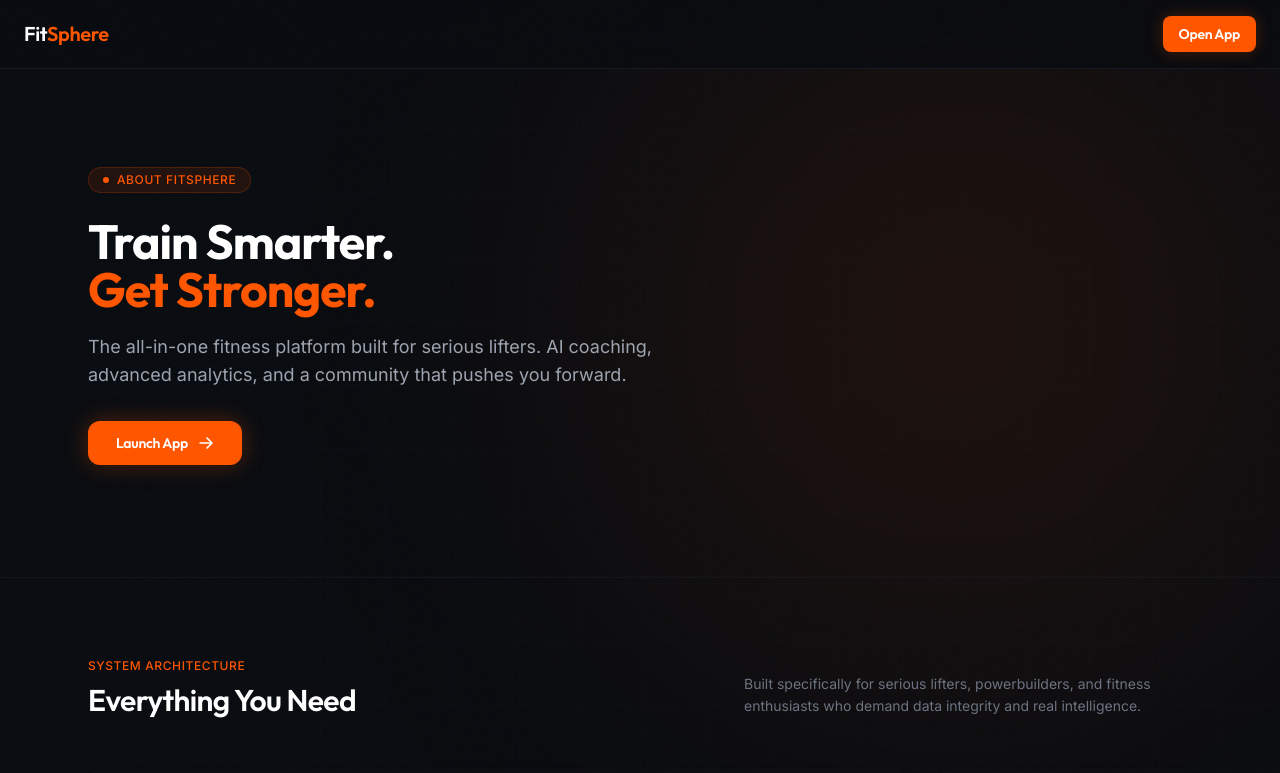
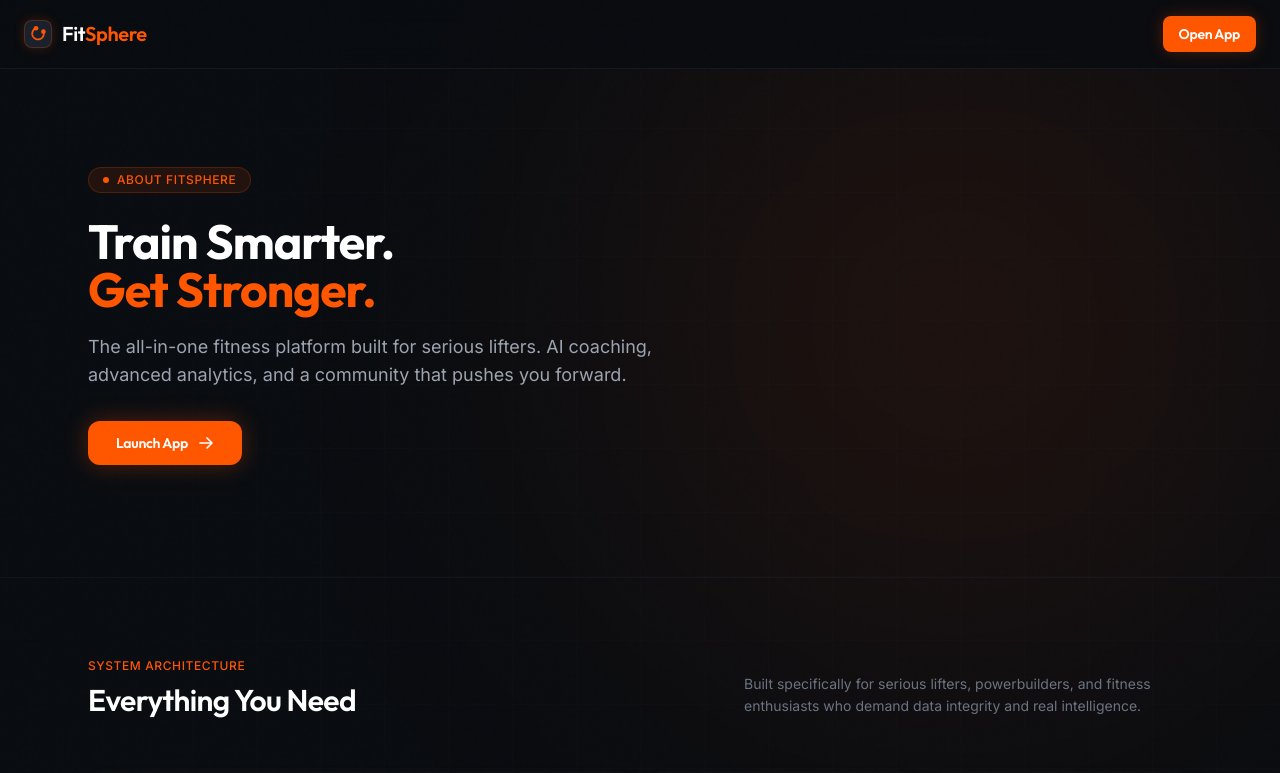
Before and after one commit to vaibhav-aiml/fitsphere, a Next.js app in the folder frontend/: page /about in a window 1280 px wide. Shown: the top 773 px of the page. Built offline with nearby package versions, Linux system fonts and the light colour scheme.

Commit message:
feat(brand): replace emoji badge with custom partial-ring barbell SVG LogoMark and update PWA/favicon assets

```diff
--- a/frontend/src/app/about/page.tsx
+++ b/frontend/src/app/about/page.tsx
@@ -4,6 +4,7 @@ import React, { useState } from 'react';
 import Link from 'next/link';
 import { motion } from 'framer-motion';
 import ErrorBoundary from '@/components/ErrorBoundary';
+import LogoMark from '@/components/LogoMark';
 
 export default function AboutPage() {
   const [billingCycle, setBillingCycle] = useState<'monthly' | 'annual'>('monthly');
@@ -160,7 +161,10 @@ export default function AboutPage() {
         {/* Navigation */}
         <nav className="relative z-20 border-b border-borderMuted/50 bg-obsidian/80 backdrop-blur-md">
           <div className="container mx-auto px-6 py-4 flex items-center justify-between">
-            <Link href="/" className="focus-visible:outline-none focus-visible:ring-2 focus-visible:ring-blaze rounded">
+            <Link href="/" className="flex items-center gap-2.5 group focus-visible:outline-none focus-visible:ring-2 focus-visible:ring-blaze rounded">
+              <div className="w-7 h-7 rounded-lg bg-elevated border border-blaze/25 flex items-center justify-center p-1 shadow-[0_0_12px_rgba(255,85,0,0.2)]">
+                <LogoMark size={18} />
+              </div>
               <h1 className="font-heading text-xl font-semibold text-white tracking-tight">
                 Fit<span className="text-blaze">Sphere</span>
               </h1>
--- a/frontend/src/components/AuthModal.tsx
+++ b/frontend/src/components/AuthModal.tsx
@@ -2,6 +2,7 @@
 
 import React from 'react';
 import Link from 'next/link';
+import LogoMark from '@/components/LogoMark';
 
 interface AuthModalProps {
   isOpen: boolean;
@@ -34,8 +35,8 @@ export default function AuthModal({
         </button>
 
         <div className="text-center mb-6">
-          <div className="w-16 h-16 bg-[#FF5500]/15 text-[#FF5500] rounded-2xl flex items-center justify-center text-3xl mx-auto mb-4 border border-[#FF5500]/30 shadow-[0_0_20px_rgba(255,85,0,0.2)]">
-            ⚡
+          <div className="w-16 h-16 bg-[#18202C] border border-[#FF5500]/25 rounded-2xl flex items-center justify-center p-3 mx-auto mb-4 neu-raised shadow-[0_0_20px_rgba(255,85,0,0.2)]">
+            <LogoMark size={36} />
           </div>
           <h2 className="text-2xl font-black text-white font-heading mb-2">{title}</h2>
           <p className="text-gray-400 text-sm">{description}</p>
--- a/frontend/src/components/LoadingSpinner.tsx
+++ b/frontend/src/components/LoadingSpinner.tsx
@@ -1,4 +1,5 @@
 import React from 'react';
+import LogoMark from '@/components/LogoMark';
 
 interface LoadingSpinnerProps {
   message?: string;
@@ -9,7 +10,9 @@ export const LoadingSpinner: React.FC<LoadingSpinnerProps> = ({ message = 'Loadi
     <div className="min-h-screen bg-[#090C10] flex flex-col items-center justify-center p-8 space-y-4">
       <div className="relative w-14 h-14">
         <div className="w-14 h-14 border-4 border-[#202938] border-t-[#FF5500] rounded-full animate-spin shadow-[0_0_15px_rgba(255,85,0,0.3)]"></div>
-        <div className="absolute inset-0 flex items-center justify-center text-[#FF5500] text-xs font-black">⚡</div>
+        <div className="absolute inset-0 flex items-center justify-center">
+          <LogoMark size={20} />
+        </div>
       </div>
       <p className="text-gray-400 text-sm font-semibold font-heading tracking-wide uppercase">{message}</p>
     </div>
--- /dev/null
+++ b/frontend/src/components/LogoMark.tsx
@@ -0,0 +1,30 @@
+import React from 'react';
+
+interface LogoMarkProps {
+  size?: number;
+  className?: string;
+  color?: string;
+}
+
+export default function LogoMark({ size = 24, className = '', color = '#FF5500' }: LogoMarkProps) {
+  return (
+    <svg
+      viewBox="0 0 100 100"
+      width={size}
+      height={size}
+      className={className}
+      xmlns="http://www.w3.org/2000/svg"
+    >
+      <path
+        d="M 80.07 37.06 L 80.66 38.84 L 81.15 40.67 L 81.53 42.51 L 81.79 44.38 L 81.95 46.26 L 82.00 48.14 L 81.94 50.02 L 81.76 51.90 L 81.48 53.76 L 81.08 55.61 L 80.58 57.42 L 79.97 59.21 L 79.26 60.95 L 78.45 62.65 L 77.54 64.30 L 76.53 65.89 L 75.43 67.42 L 74.24 68.89 L 72.97 70.28 L 71.62 71.59 L 70.19 72.82 L 68.70 73.97 L 67.13 75.03 L 65.51 75.99 L 63.84 76.85 L 62.12 77.62 L 60.35 78.28 L 58.55 78.84 L 56.72 79.29 L 54.87 79.63 L 53.00 79.86 L 51.12 79.98 L 49.23 79.99 L 47.35 79.89 L 45.48 79.68 L 43.62 79.36 L 41.79 78.93 L 39.98 78.39 L 38.21 77.75 L 36.48 77.00 L 34.79 76.16 L 33.16 75.21 L 31.59 74.17 L 30.08 73.04 L 28.64 71.83 L 27.27 70.53 L 25.99 69.15 L 24.78 67.70 L 23.67 66.18 L 22.64 64.60 L 21.71 62.96 L 20.88 61.27 L 20.15 59.53 L 19.52 57.76 L 19.00 55.94 L 18.59 54.11 L 18.28 52.25 L 18.09 50.37 L 18.00 48.49 L 18.03 46.60 L 18.17 44.72 L 18.42 42.86 L 18.77 41.01 L 19.24 39.18 L 19.81 37.38 L 20.49 35.63 L 21.27 33.91 L 22.15 32.24 L 23.12 30.63 L 24.19 29.08 L 25.35 27.59 L 26.60 26.18 L 27.92 24.84 L 29.32 23.58 L 30.80 22.40 L 32.34 21.32 L 33.94 20.32 L 35.60 19.42 L 37.30 18.63 L 39.06 17.93"
+        fill="none"
+        stroke={color}
+        strokeWidth="10"
+        strokeLinecap="round"
+        strokeLinejoin="round"
+      />
+      <circle cx="80.07" cy="37.06" r="13" fill={color} />
+      <circle cx="39.06" cy="17.93" r="13" fill={color} />
+    </svg>
+  );
+}
--- a/frontend/src/components/dashboard/SidebarNav.tsx
+++ b/frontend/src/components/dashboard/SidebarNav.tsx
@@ -2,6 +2,7 @@
 
 import React, { useState } from 'react';
 import Link from 'next/link';
+import LogoMark from '@/components/LogoMark';
 
 interface NavItem {
   name: string;
@@ -55,8 +56,8 @@ export const SidebarNav: React.FC<SidebarNavProps> = ({
             </svg>
           </button>
           <Link href="/" className="flex items-center gap-2 group">
-            <div className="w-7 h-7 rounded-lg bg-gradient-to-br from-[#FF5500] to-[#CC4400] flex items-center justify-center text-white text-xs font-black shadow-[0_0_12px_rgba(255,85,0,0.3)]">
-              ⚡
+            <div className="w-7 h-7 rounded-lg bg-[#18202C] border border-[#FF5500]/25 flex items-center justify-center p-1 shadow-[0_0_12px_rgba(255,85,0,0.2)]">
+              <LogoMark size={20} />
             </div>
             <span className="text-lg font-black font-heading text-white tracking-tight">
               FIT<span className="text-[#FF5500]">SPHERE</span>
@@ -89,8 +90,8 @@ export const SidebarNav: React.FC<SidebarNavProps> = ({
           {/* Brand Header */}
           <div className="p-3.5 border-b border-[#202938] flex justify-between items-center bg-[#090C10] shrink-0">
             <Link href="/" onClick={() => setMobileOpen(false)} className="flex items-center gap-2.5 group overflow-hidden">
-              <div className="w-8 h-8 rounded-xl bg-gradient-to-br from-[#FF5500] to-[#CC4400] flex items-center justify-center text-white text-base font-black shadow-[0_0_15px_rgba(255,85,0,0.3)] shrink-0">
-                ⚡
+              <div className="w-8 h-8 rounded-xl bg-[#18202C] border border-[#FF5500]/25 flex items-center justify-center p-1.5 shadow-[0_0_15px_rgba(255,85,0,0.25)] shrink-0">
+                <LogoMark size={22} />
               </div>
               <span className={`text-xl font-black font-heading text-white tracking-tight group-hover:text-[#FF5500] transition truncate ${sidebarCollapsed ? 'md:hidden' : ''}`}>
                 FIT<span className="text-[#FF5500]">SPHERE</span>
```
Also changed, not shown: frontend/public/icon.svg (added), frontend/public/manifest.json, frontend/src/app/icon.svg (added).
